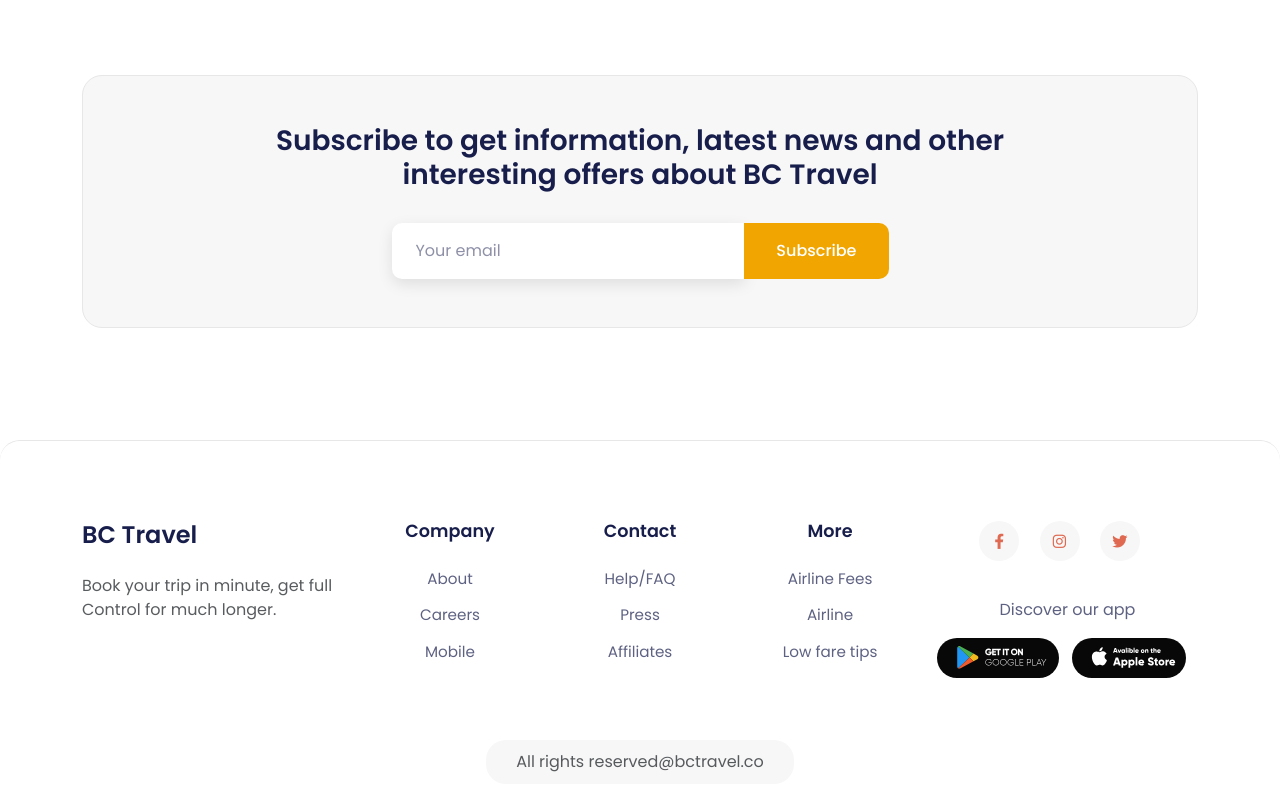
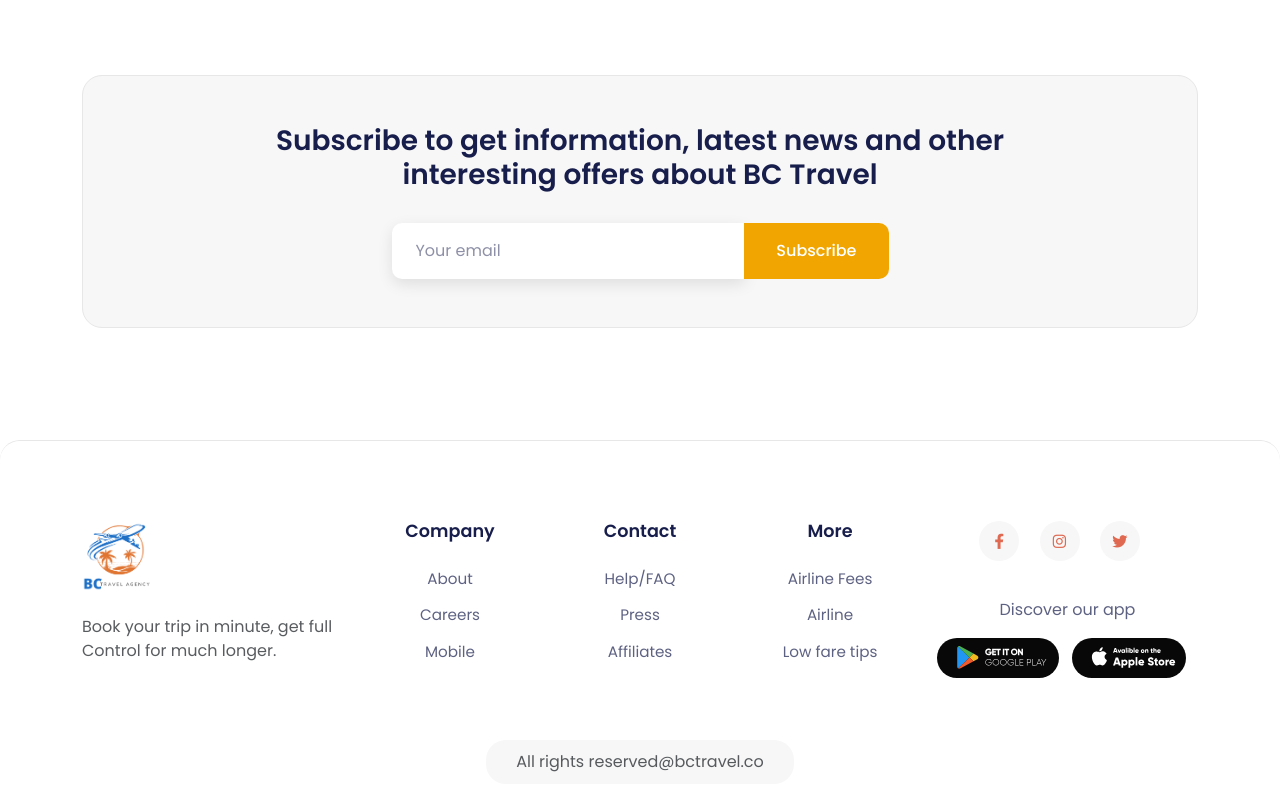
Before and after one commit to bill7pearl/gmc_travel_website_bootstrap, a plain HTML site: page index.html in a window 1280 px wide. Shown: the part 3798-4598 px from the top of the page. Drawn offline with nearby package versions, Linux system fonts and the light colour scheme.

Commit message:
added logo in footer

```diff
--- a/index.html
+++ b/index.html
@@ -343,7 +343,7 @@
         <div class="container">
             <div class="row">
                 <div class="col-lg-3 mb-4">
-                    <h4 class="mb-4">BC Travel</h4>
+                    <h4 class="mb-4"><img class="logo" src="images/logo.png" alt="logo" srcset=""></h4>
                     <p class="text-muted">Book your trip in minute, get full<br>Control for much longer.</p>
                 </div>
                 <div class="col-lg-2 mb-4">
```
